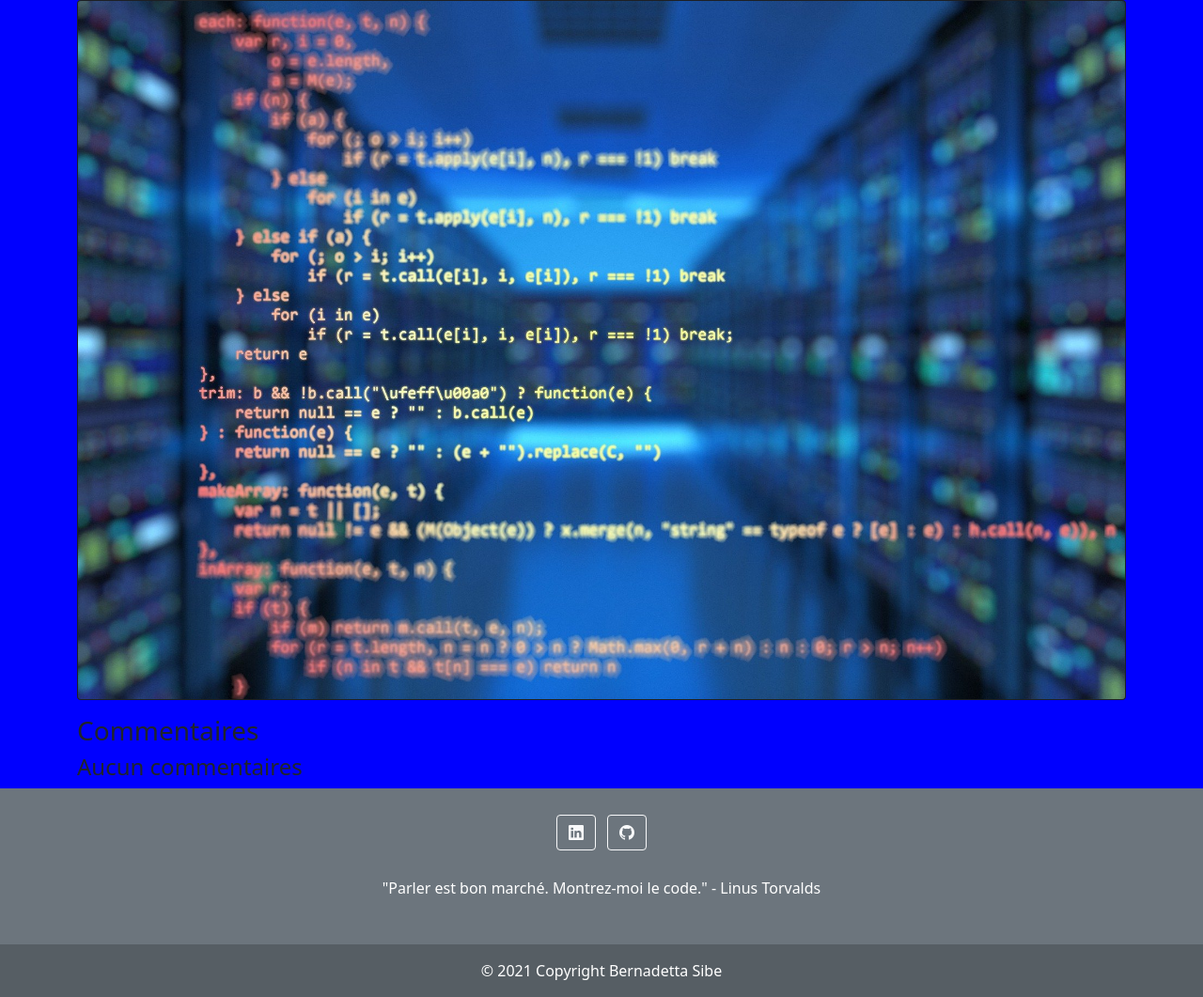
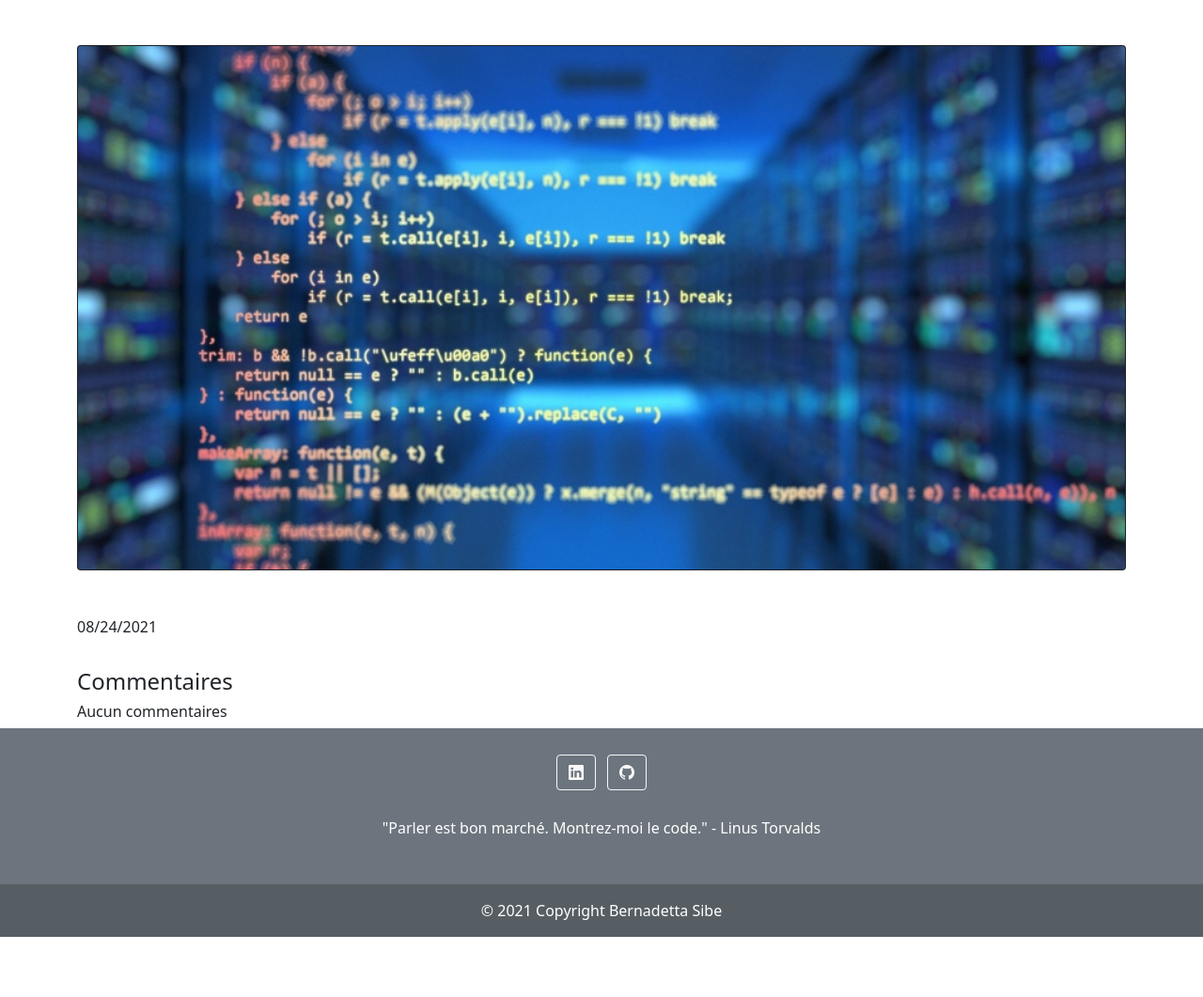
Before and after one commit to bernikw/Projet-3, a PHP site: template templates/frontoffice/post.html.twig in a window 1280 px wide. Shown: the part 56-1117 px from the top of the page at 94% size. After the commit the page ends 1053 px from the top, so only its background shows below. Run offline with PHP 8.4, Linux system fonts and the light colour scheme; the template is opened without the code that fills it, so the values that code supplies are empty; some libraries are stand-ins or nearby versions.

Commit message:
Pages frontend

```diff
--- a/public/css/style.css
+++ /dev/null
@@ -1,3 +0,0 @@
-body{
-    background-color: blue;
-}
--- a/src/Model/Entity/Comment.php
+++ b/src/Model/Entity/Comment.php
@@ -16,7 +16,7 @@
     public function __construct(int $id, string $user, string $text, int $idPost)
     {
         $this->id = $id;
-        $this->pseudo = $pseudo;
+        $this->user = $user;
         $this->text = $text;
         $this->idPost = $idPost;
     }
@@ -26,9 +26,9 @@
         return $this->id;
     }
 
-    public function getPseudo(): string
+    public function getUser(): string
     {
-        return $this->pseudo;
+        return $this->user;
     }
 
     public function getText(): string
--- a/src/Model/Repository/CommentRepository.php
+++ b/src/Model/Repository/CommentRepository.php
@@ -43,7 +43,7 @@
 
         $comments = [];
         foreach ($data as $comment) {
-            $comments[] = new Comment((int)$comment['id'], $comment['pseudo'], $comment['text'], (int)$comment['idPost']);
+            $comments[] = new Comment((int)$comment['id'], (string) $comment['user'], (string) $comment['text'], (int)$comment['idPost']);
         }
 
         return $comments;
--- a/templates/frontoffice/layout.html.twig
+++ b/templates/frontoffice/layout.html.twig
@@ -10,7 +10,7 @@
 		<link
 		rel="stylesheet" href="https://cdn.jsdelivr.net/npm/bootstrap-icons@1.5.0/font/bootstrap-icons.css">
 		<!--Custom styles for this template-->
-		<link href="public/css/style.css" rel="stylesheet">
+		<link href="css/style.css" rel="stylesheet">
 
 	</head>
 
@@ -48,11 +48,11 @@
 				<section
 					class="mb-4">
 					<!-- Linkedin -->
-					<a class="btn btn-outline-light btn-floating m-1" href="#!" role="button">
+					<a class="btn btn-outline-light btn-floating m-1" href="https://www.linkedin.com/in/bernadetta-kwa%C5%9Bniak-sib%C3%A9-b07a5954/"  target=_blank role="button">
 						<i class="bi bi-linkedin"></i>
 					</a>
 					<!-- Github -->
-					<a class="btn btn-outline-light btn-floating m-1" href="#!" role="button">
+					<a class="btn btn-outline-light btn-floating m-1" href="https://github.com/" target=_blank role="button">
 						<i class="bi bi-github"></i>
 					</a>
 				</section>
--- a/templates/frontoffice/post.html.twig
+++ b/templates/frontoffice/post.html.twig
@@ -1,27 +1,29 @@
 {% extends "/frontoffice/layout.html.twig" %}
 
 {% block content %}
-	<!--Header section -->
-	<div class="container">
-		<div class="card bg-dark text-white">
-			<img src="public/images/article-1.jpg" class="card-img" alt="..."/>
-			<div class="card-img-overlay">
+<!--Header section -->
+
+<div class="container my-5">
+	<div class="card bg-dark text-white">
+		<img src="images/article-1.jpg" class="card-img" alt="..."/>
+			<div class="card-img-overlay text-center mt-5">
 				<h5 class="card-title">
-					<h2>{{ post.title }}</h2>
-				</h5>
-			</div>
+				<h2>{{ post.title }}</h2>
+			</h5>
 		</div>
 	</div>
+</div>
 	<!--Content section -->
 	<div class="container">
     <div class="row">
+		<p>{{ post.published_at|date("m/d/Y") }}</p>
 		<p>{{ post.text }}</p>
 
     </div>
 	</div>
 	<!--Comments section -->
 	<div class="container">
-		<h3>Commentaires</h3>
+		<h4>Commentaires</h4>
 		{% if comments %}
 			{% for comment in comments %}
 				<p>id =
@@ -32,7 +34,7 @@
 					{{ comment.text }}</p>
 			{% endfor %}
 		{% else %}
-			<h4>Aucun commentaires</h4>
+			<h6>Aucun commentaires</h6>
 		{% endif %}
 	</div>
 {% endblock %}
```
Also changed, not shown: templates/frontoffice/home.html.twig (+5 -3 lines), public/images/article-1.jpg, public/images/article-2.jpg, public/images/berni.jpg (deleted), public/images/bprojet.jpg (added).
